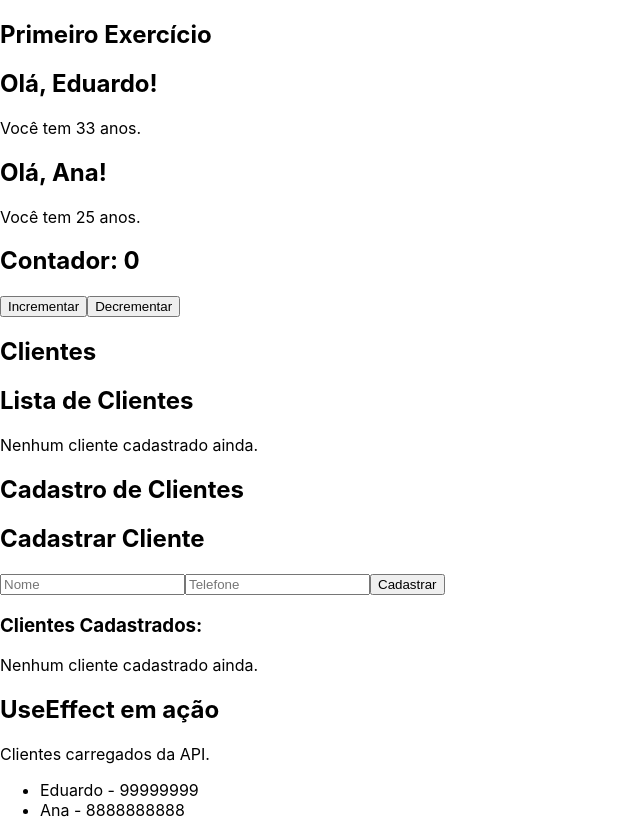
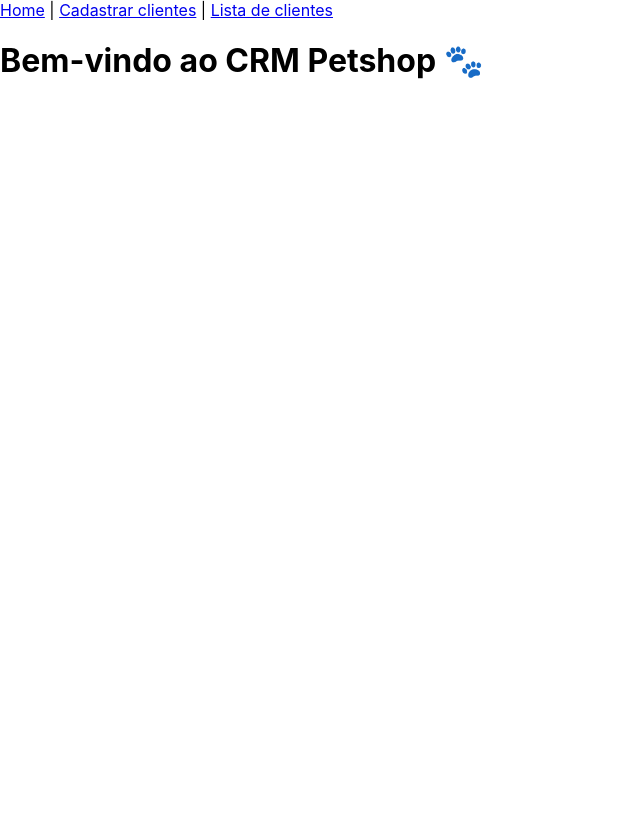
Before and after one commit to Edsamn/my-app, a React (Create React App) app: page / in a window 1280 px wide. Shown: the whole page, without its empty margins (0-640 px from the left). After the commit the page ends 800 px from the top, so only its background shows below. Built offline with nearby package versions, Linux system fonts and the light colour scheme.

Commit message:
finalizado

```diff
--- a/package.json
+++ b/package.json
@@ -9,6 +9,7 @@
     "@testing-library/user-event": "^13.5.0",
     "react": "^19.1.1",
     "react-dom": "^19.1.1",
+    "react-router-dom": "^7.9.1",
     "react-scripts": "5.0.1",
     "web-vitals": "^2.1.4"
   },
--- a/src/App.tsx
+++ b/src/App.tsx
@@ -1,23 +1,37 @@
-import Greeting from "./components/Greeting.tsx";
-import Counter from "./components/Counter.tsx";
-import CustomerList from "./components/CustomerList.tsx";
+// import Greeting from "./components/Greeting.tsx";
+// import Counter from "./components/Counter.tsx";
+// import CustomerList from "./components/CustomerList.tsx";
 import CustomerForm from "./components/CustomerForm.tsx";
 import CustomerApi from "./components/CustomerAPI.tsx";
+import {Link, Route, BrowserRouter as Router, Routes} from "react-router-dom";
 
 function AppTSX() {
   return (
-    <div>
-      <h2>Primeiro Exercício</h2>
-      <Greeting name="Eduardo" age={33}></Greeting>
-      <Greeting name="Ana" age={25}></Greeting>
-      <Counter />
-      <h2>Clientes</h2>
-      <CustomerList />
-      <h2>Cadastro de Clientes</h2>
-      <CustomerForm />
-      <h2>UseEffect em ação</h2>
-      <CustomerApi />
-    </div>
+    <Router>
+      <nav>
+        <Link to="/">Home</Link> | {""}
+        <Link to="/form">Cadastrar clientes</Link> | {""}
+        <Link to="/list">Lista de clientes</Link>
+      </nav>
+
+      <Routes>
+        <Route path="/" element={<h1>Bem-vindo ao CRM Petshop 🐾</h1>} />
+        <Route path="/form" element={<CustomerForm />} />
+        <Route path="/list" element={<CustomerApi />} />
+      </Routes>
+    </Router>
+    // <div>
+    //   <h2>Primeiro Exercício</h2>
+    //   <Greeting name="Eduardo" age={33}></Greeting>
+    //   <Greeting name="Ana" age={25}></Greeting>
+    //   <Counter />
+    //   <h2>Clientes</h2>
+    //   <CustomerList />
+    //   <h2>Cadastro de Clientes</h2>
+    //   <CustomerForm />
+    //   <h2>UseEffect em ação</h2>
+    //   <CustomerApi />
+    // </div>
   );
 }
 
```
Also changed, not shown: 1 other file (tests, documents, lock files or other folders).
